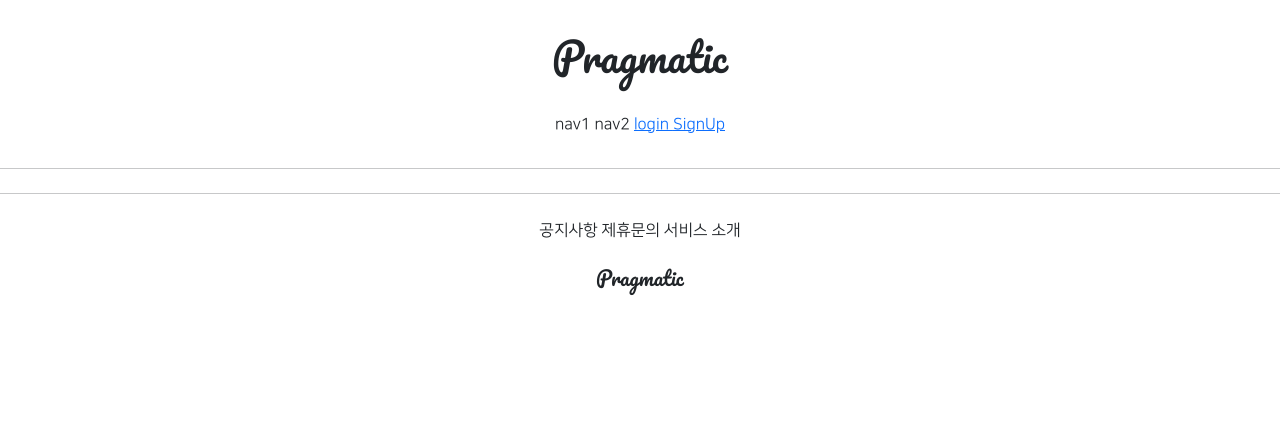
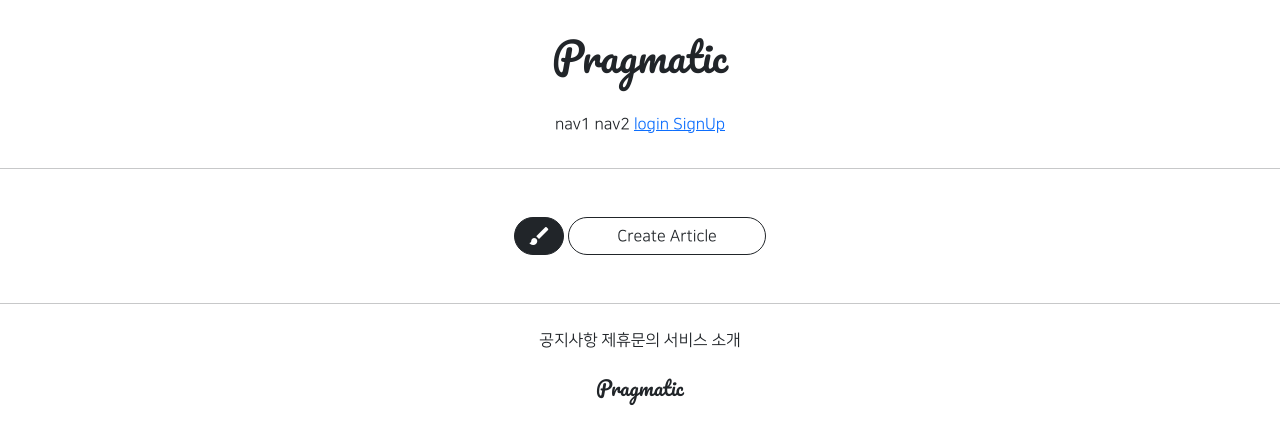
Before and after one commit to kanggihoon/gis_self, a Django app: page /articles/list/ in a window 1280 px wide. Shown: the top 444 px of the page. Run offline with Django 3.2, Linux system fonts and the light colour scheme; data that the repository does not hold is empty; parts of the project's set-up code (start-up, migrations or seed data) failed here and were passed over.

Commit message:
8/5 Django study commit4

```diff
--- a/articleapp/templates/articleapp/list.html
+++ b/articleapp/templates/articleapp/list.html
@@ -25,7 +25,7 @@
 
             <div>
                 <a href="{% url 'articleapp:detail' pk=article.pk %}">
-                    <img src="{{ article.image.url }}" alt="">
+                    <img style="width: 280px" src="{{ article.image.url }}" alt="">
                 </a>
                 <span class="NNS_B m-2">{{ article.title }}</span>
             </div>
@@ -34,4 +34,16 @@
 
     </div>
     <script src="{% static 'js/magicgrid.js' %}"></script>
+
+    <div class="text-center my-5">
+        <a href="{% url 'articleapp:create' %}"
+            class="btn btn-dark rounded-pill material-icons">
+            brush
+        </a>
+        <a href="{% url 'articleapp:create' %}"
+            class="btn btn-outline-dark rounded-pill px-5">
+            Create Article
+        </a>
+    </div>
+
 {% endblock %}
```
